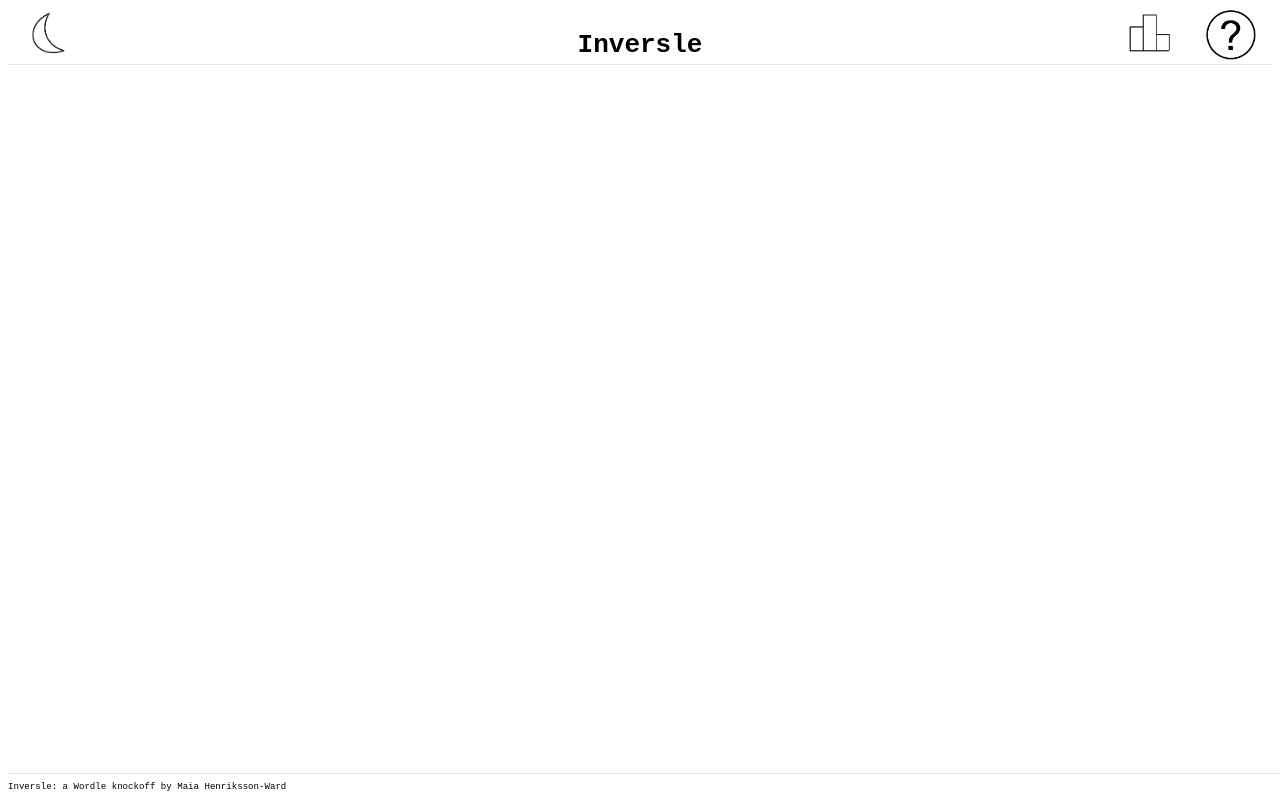
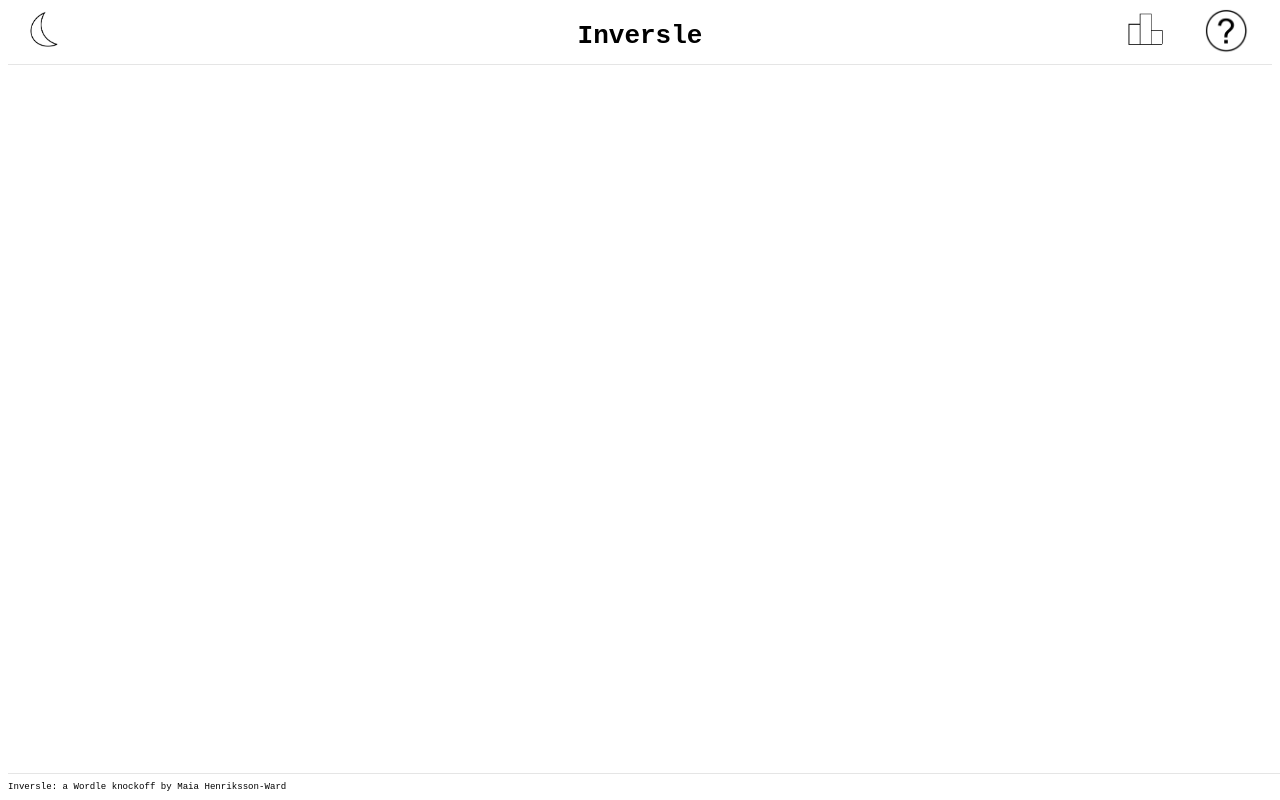
Before and after one commit to maia-hw/maia-hw.github.io, a plain HTML site: page index.html in a window 1280 px wide. Drawn offline with nearby package versions, Linux system fonts and the light colour scheme.

Commit message:
change header spacing

```diff
--- a/main.css
+++ b/main.css
@@ -41,8 +41,7 @@ footer {
 h1 {
     display: inline;
     text-align: center;
-    margin-left: auto;
-    margin-right: auto;
+    margin: auto;
     padding-left: 3%;
     padding-right: 3%;
 }
@@ -56,8 +55,8 @@ h1 {
 }
 
 .btn {
-    height: 95%;
-    width: 95%;
+    height: 80%;
+    width: 80%;
     border-radius: 50%;
     border: none;
     color: var(--transparent);
```
